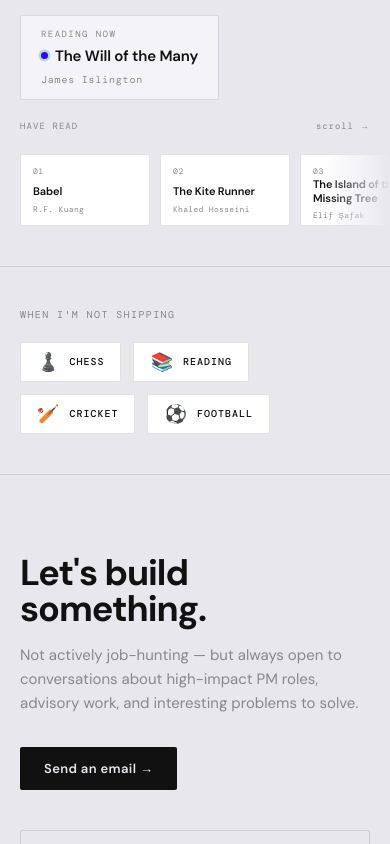
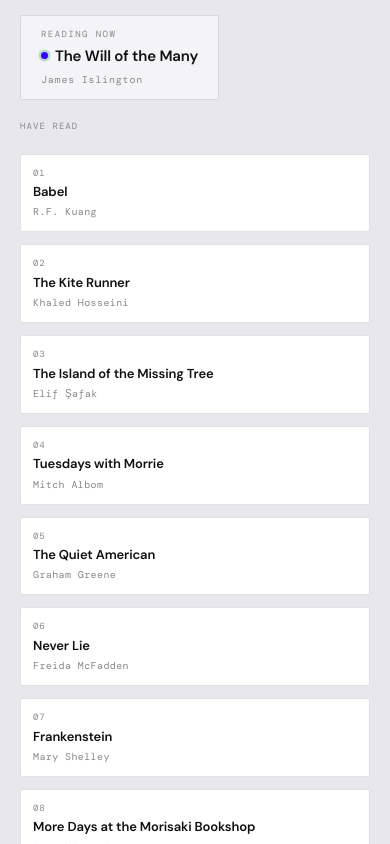
Before and after one commit to aryananand0409/personal-portfolio, a Next.js app: page / in a window 390 px wide. Shown: the part 7460-8304 px from the top of the page. Built offline with nearby package versions, Linux system fonts and the light colour scheme.

Commit message:
Reading: show 'Have read' as responsive grid instead of horizontal scroller

```diff
--- a/app/_components/Books.tsx
+++ b/app/_components/Books.tsx
@@ -44,46 +44,34 @@ export default function Books() {
             </RevealWrapper>
           )}
 
-          {/* Scroll hint label */}
           <RevealWrapper delay={1} className="flex items-center justify-between">
             <span className="font-mono text-[9px] tracking-[0.12em] uppercase text-muted">Have read</span>
-            <span className="font-mono text-[9px] tracking-[0.1em] text-muted flex items-center gap-1">
-              scroll →
-            </span>
           </RevealWrapper>
 
-          {/* Have read — horizontal scroll with right fade */}
-          <RevealWrapper delay={1} className="relative -mx-10 max-md:-mx-5">
-            {/* Right gradient fade */}
-            <div
-              className="absolute right-0 top-0 bottom-2 w-16 z-10 pointer-events-none"
-              style={{ background: 'linear-gradient(to right, transparent, var(--bg))' }}
-            />
-
-            <div className="overflow-x-auto pb-2 px-10 max-md:px-5 [scrollbar-width:none] [&::-webkit-scrollbar]:hidden">
-              <div className="flex gap-2.5 w-max">
+          {/* Have read — responsive grid (show all books) */}
+          <RevealWrapper delay={1} className="-mx-10 max-md:-mx-5">
+            <div className="px-10 max-md:px-5">
+              <div className="grid gap-3 grid-cols-1 sm:grid-cols-2 md:grid-cols-3 lg:grid-cols-4 xl:grid-cols-6">
                 {read.map((book, i) => (
                   <div
                     key={book.title}
-                    className="w-[130px] h-[72px] flex-shrink-0 bg-card-bg border border-[var(--border)] rounded-[2px] px-3 py-2.5 flex flex-col justify-between transition-[border-color,transform] duration-200 hover:border-accent hover:-translate-y-[2px]"
+                    className="bg-card-bg border border-[var(--border)] rounded-[2px] px-3 py-3 flex flex-col justify-between transition-[border-color,transform] duration-200 hover:border-accent hover:-translate-y-[2px]"
                   >
-                    <span className="font-mono text-[8px] tracking-[0.1em] text-muted">
+                    <span className="font-mono text-[9px] tracking-[0.1em] text-muted">
                       {zeroPad(i + 1)}
                     </span>
-                    <div>
-                      <div className="text-[11px] font-semibold text-fg leading-[1.3] tracking-[-0.01em] mb-1 line-clamp-2">
+                    <div className="mt-1">
+                      <div className="text-[13px] font-semibold text-fg leading-[1.25] tracking-[-0.01em] mb-1">
                         {book.title}
                       </div>
                       {book.author && (
-                        <div className="font-mono text-[8px] tracking-[0.04em] text-muted truncate">
+                        <div className="font-mono text-[10px] tracking-[0.04em] text-muted truncate">
                           {book.author}
                         </div>
                       )}
                     </div>
                   </div>
                 ))}
-                {/* Spacer so last card isn't hidden under the fade */}
-                <div className="w-8 flex-shrink-0" />
               </div>
             </div>
           </RevealWrapper>
```
